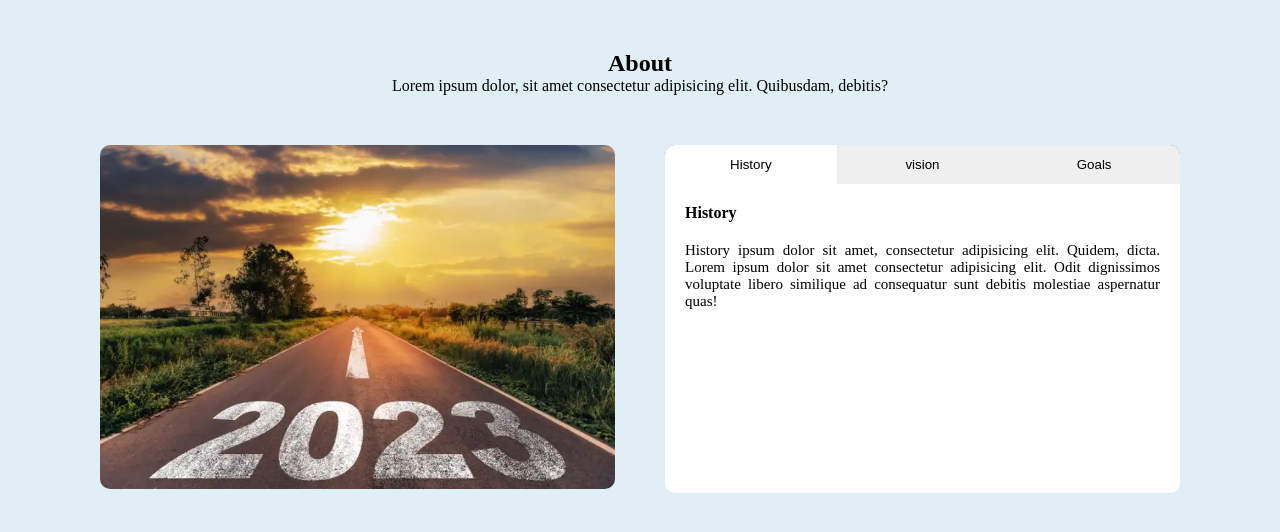
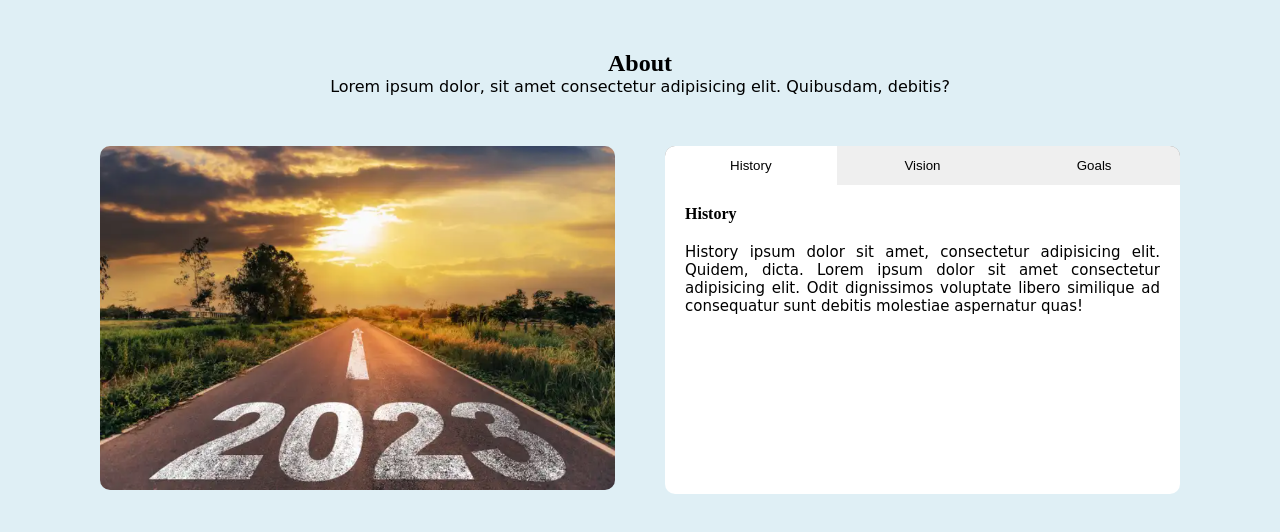
Before and after one commit to Robiul26/tabs, a plain HTML site: page index.html in a window 1280 px wide. Drawn offline with Linux system fonts and the light colour scheme.

Commit message:
Add files via upload

```diff
--- a/assets/css/style.css
+++ b/assets/css/style.css
@@ -10,6 +10,10 @@ body{
 }
 img{
     width: 100%;
+}
+p{
+
+  font-family: cursive;
 }
 
 section{
--- a/index.html
+++ b/index.html
@@ -25,7 +25,7 @@
                 <!-- btn container -->
                 <div class="btn-container">
                     <button class="tab-btn active" data-id="history">History</button>
-                    <button class="tab-btn" data-id="vision">vision</button>
+                    <button class="tab-btn" data-id="vision">Vision</button>
                     <button class="tab-btn" data-id="goals">Goals</button>
                 </div>
                 <article class="about-content">
```
